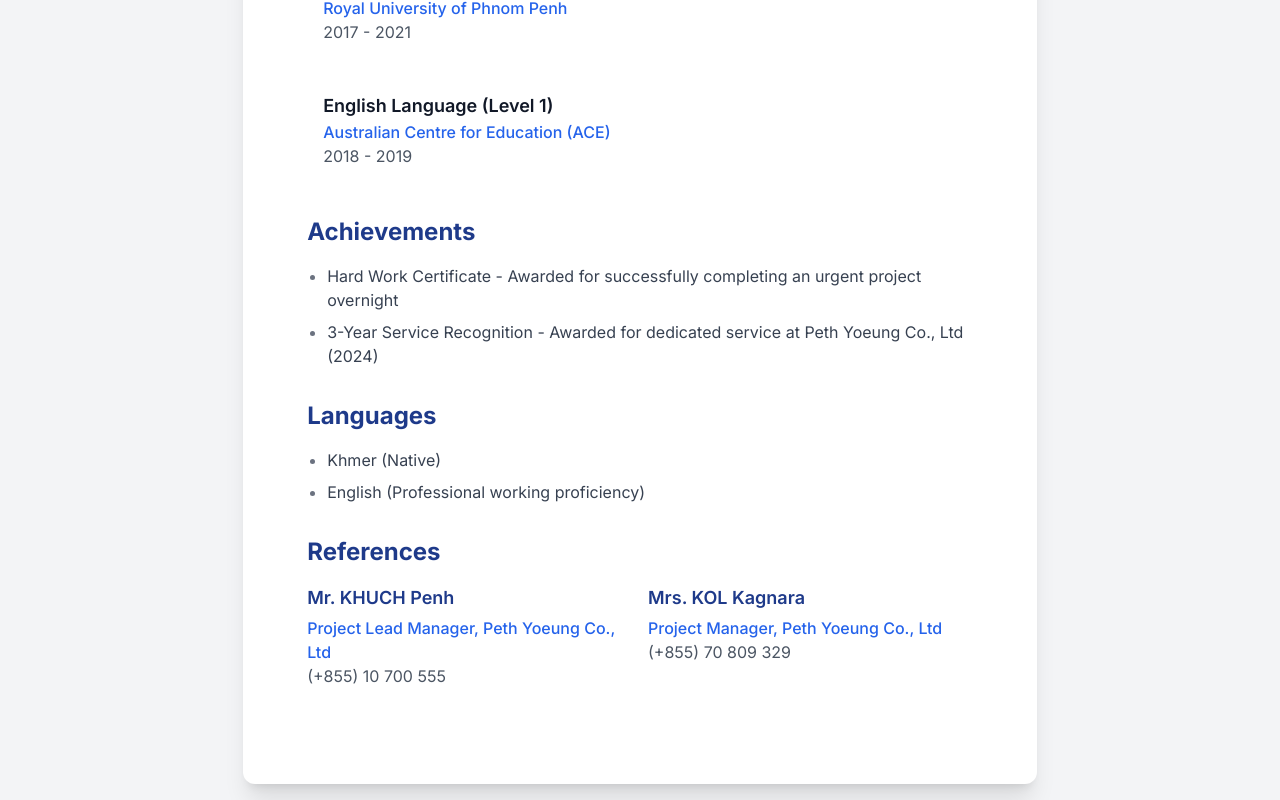
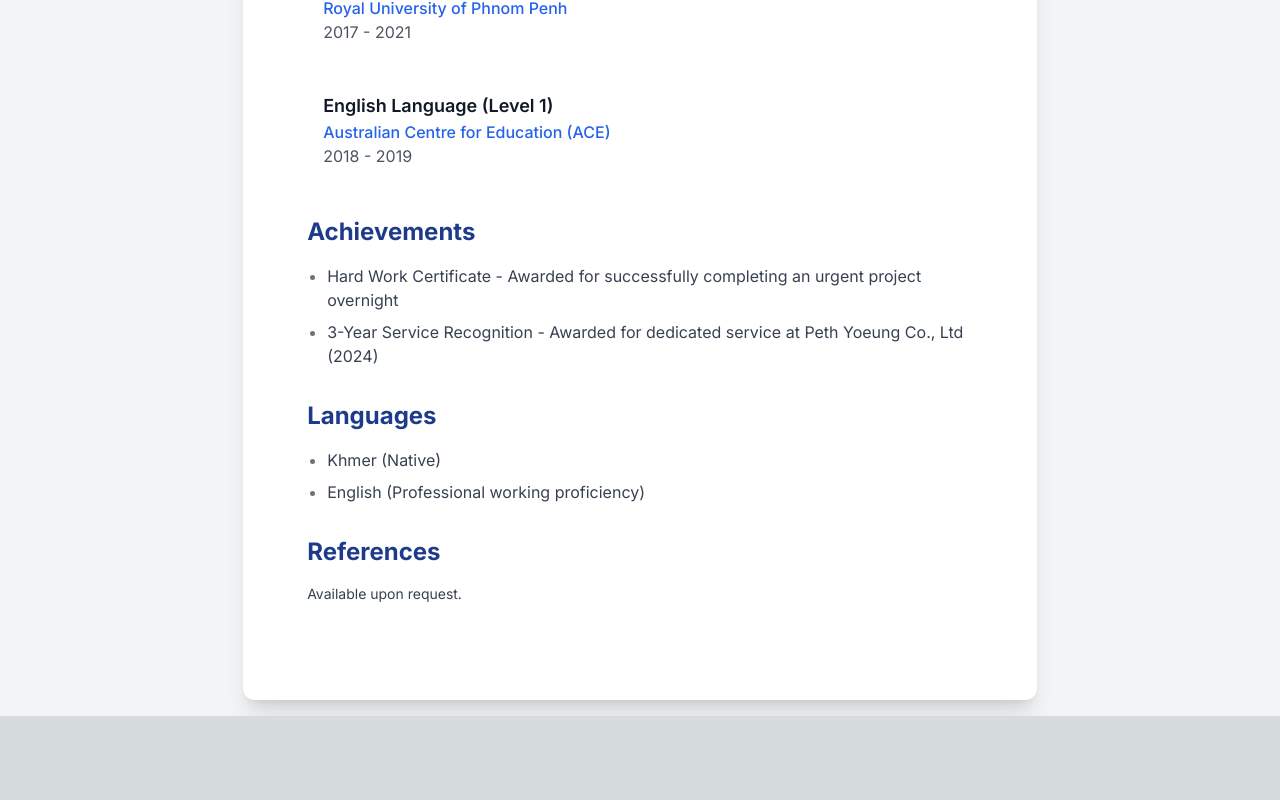
Before and after one commit to SophaHum/cv-template, a Next.js app: page / in a window 1280 px wide. Shown: the part 2982-3782 px from the top of the page. After the commit the page ends 3698 px from the top, so only its background shows below. Built offline with nearby package versions, Linux system fonts and the light colour scheme.

Commit message:
requst reference

```diff
--- a/app/page.tsx
+++ b/app/page.tsx
@@ -283,8 +283,8 @@ export default function CV() {
               </Section>
 
               <Section title="References">
-                {/* <p className="text-sm text-gray-700">Available upon request.</p> */}
-                <div className="grid grid-cols-1 md:grid-cols-2 gap-4 print:gap-2">
+                <p className="text-sm text-gray-700">Available upon request.</p>
+                {/* <div className="grid grid-cols-1 md:grid-cols-2 gap-4 print:gap-2">
                   <div>
                     <h3 className="text-lg font-semibold text-blue-900 mb-1 print:text-[16px] print:mb-0.5">
                       Mr. KHUCH Penh
@@ -307,7 +307,7 @@ export default function CV() {
                     <p className="text-base text-gray-600 print:text-[16px]">
                       </p>
                   </div>
-                  </div>
+                  </div> */}
               </Section>
             </div>
           </div>
```
